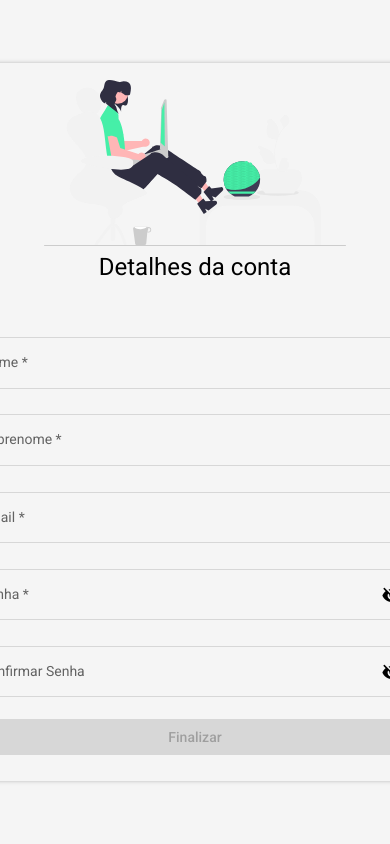
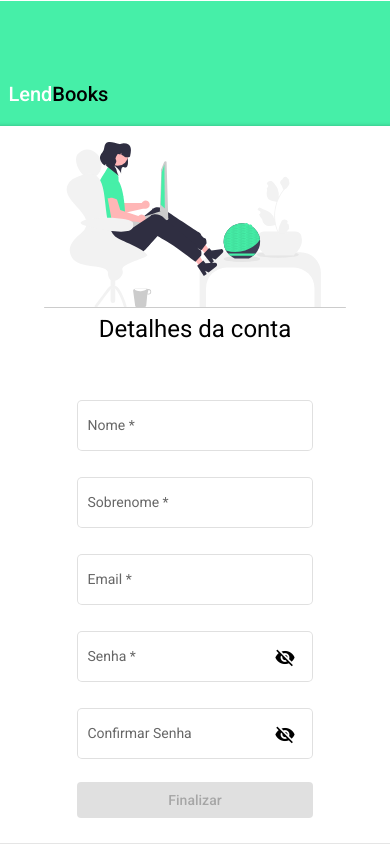
Before and after one commit to Rod1Andrade/lendbooks, an Angular app in the folder leendbook-frontend/: page /hi in a window 390 px wide. Shown: the top 844 px of the page. Built offline with nearby package versions, Linux system fonts and the light colour scheme.

Commit message:
UPDATE - Media queries adjustes: Responsive layout

```diff
--- a/leendbook-frontend/src/app/auth/component/auth.component.css
+++ b/leendbook-frontend/src/app/auth/component/auth.component.css
@@ -1,5 +1,17 @@
+#header-title {
+  display: none;
+  width: 100%;
+  padding-top: 5.5em;
+  padding-left: 1.2em;
+  background-color: #46efa8;
+  color: white;
+}
+
+#header-title span {
+  color: black;
+}
+
 #auth-container {
-  background-color: whitesmoke;
   flex: content;
   height: 100%;
   display: flex;
@@ -11,6 +23,7 @@
 
 #auth-section {
   width: 1280px;
+  height: auto;
 }
 
 #auth-section {
@@ -19,12 +32,12 @@
 }
 
 #left-panel {
-  background-color: #46EFA8;
+  background-color: #46efa8;
   height: 100%;
   box-shadow: 0px 0px 4px 0 rgb(0, 0, 0, 0.25);
 }
 
-#left-panel-content{
+#left-panel-content {
   display: flex;
   height: 100%;
   flex-direction: column;
@@ -39,7 +52,7 @@
   color: white;
 }
 
-#left-panel-content-title span{
+#left-panel-content-title span {
   color: black;
 }
 
@@ -76,7 +89,7 @@
   padding-top: 1.2em;
 }
 
-#main-panel-body form{
+#main-panel-body form {
   width: 450px;
   height: 412px;
   padding-top: 2.5em;
@@ -100,12 +113,16 @@
 
 /** 1000px **/
 @media screen and (max-width: 1000px) {
+  #header-title {
+    display: block;
+  }
+
   #auth-section {
     display: grid;
     grid-template-columns: 1fr;
   }
 
-  #left-panel  {
+  #left-panel {
     display: none;
   }
 
@@ -115,3 +132,15 @@
     justify-content: center;
   }
 }
+
+/** 473px **/
+@media screen and (max-width: 473px){
+  #main-panel {
+    height: auto;
+    min-width: 350px;
+  }
+
+  #main-panel-body form {
+    width: 100%;
+  }
+}
--- a/leendbook-frontend/src/app/auth/component/auth.component.html
+++ b/leendbook-frontend/src/app/auth/component/auth.component.html
@@ -1,4 +1,7 @@
 <div id="auth-container">
+    <div id="header-title">
+      <h2>Lend<span>Books</span></h2>
+    </div>
   <section id="auth-section">
     <aside id="left-panel">
       <section id="left-panel-content">
--- a/leendbook-frontend/src/styles.css
+++ b/leendbook-frontend/src/styles.css
@@ -4,9 +4,6 @@ body {
   height: 100%;
   margin: 0;
   padding: 0;
+  font-family: Roboto, "Helvetica Neue", sans-serif;
+
 }
-
-body {
-  margin: 0;
-  font-family: Roboto, "Helvetica Neue", sans-serif;
-}
```
